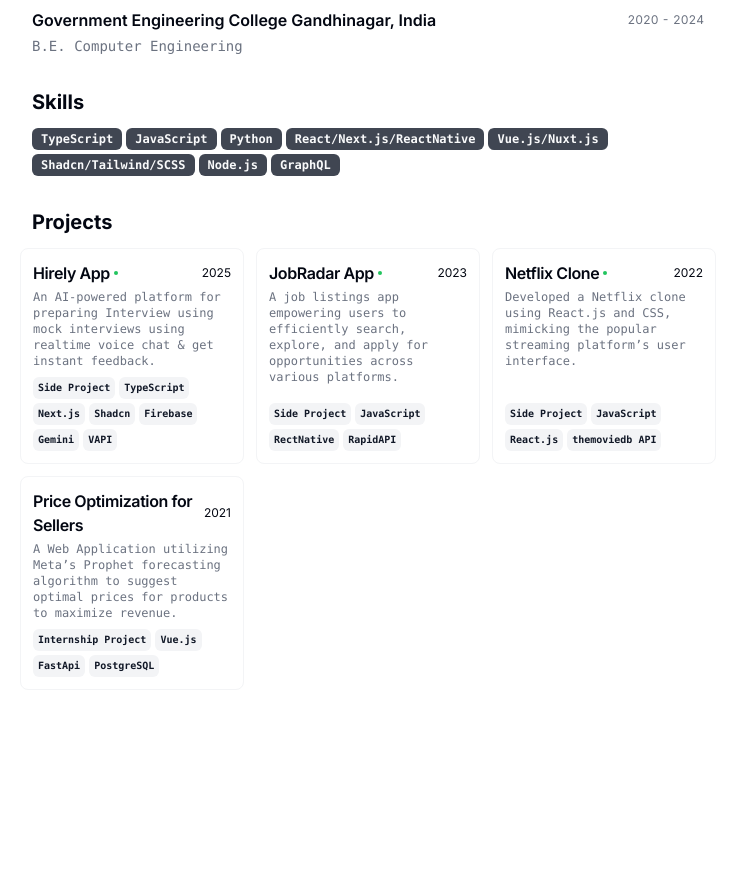
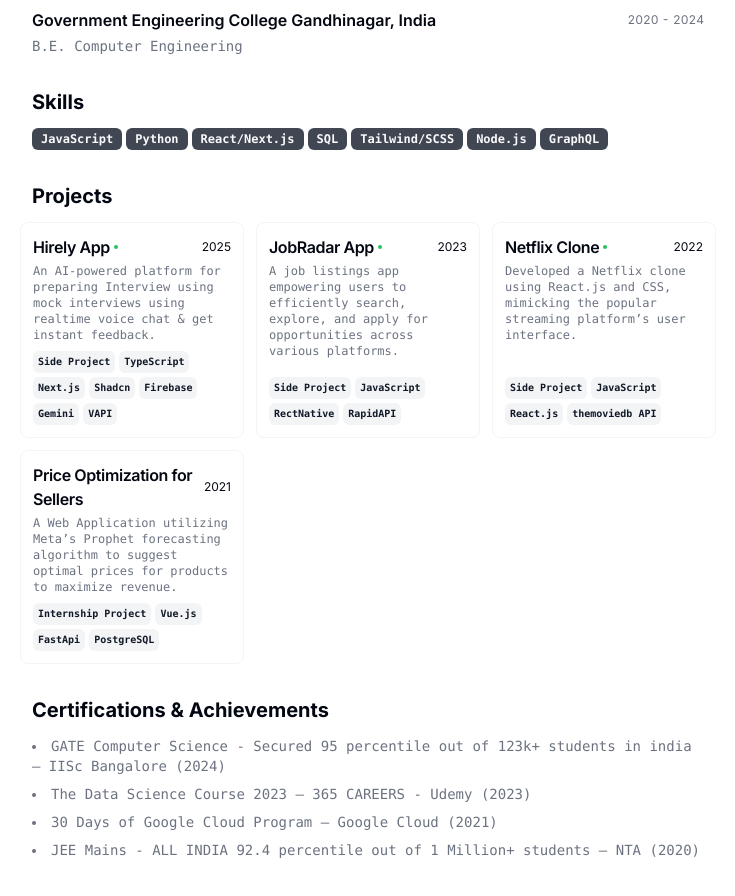
Before and after one commit to ShiroyaJay/Portfolio_website, a Next.js app: page / in a window 1280 px wide. Shown: the part 1140-2036 px from the top of the page, without its empty margins (272-1007 px from the left). Before the commit the page ends 1894 px from the top, so only its background shows below. Built offline with nearby package versions, Linux system fonts and the light colour scheme.

Commit message:
certification section

```diff
--- a/src/app/page.tsx
+++ b/src/app/page.tsx
@@ -184,6 +184,46 @@ export default function Page() {
             })}
           </div>
         </Section>
+
+        <Section className="print-force-new-page scroll-mb-16">
+  <h2 className="text-xl font-bold">Certifications & Achievements</h2>
+  <ul className="list-disc list-inside space-y-2 text-sm text-pretty font-mono text-muted-foreground">
+    {RESUME_DATA.certifications.map(
+      (
+        { title, issuer, date, link }: {
+          title: string;
+          issuer: string;
+          date?: string;
+          link?: string;
+        },
+        idx: number
+      ) => (
+       <li key={idx}>
+  {link ? (
+    <a
+      href={link}
+      target="_blank"
+      rel="noopener noreferrer"
+      className="hover:underline"
+
+    >
+      {title} — {issuer} {date && `(${date})`}
+    </a>
+  ) : (
+    <span className="text-foreground">
+      {title} — {issuer} {date && `(${date})`}
+    </span>
+  )}
+</li>
+
+
+
+
+      )
+    )}
+  </ul>
+</Section>
+
       </section>
 
       <CommandMenu
--- a/src/data/resume-data.tsx
+++ b/src/data/resume-data.tsx
@@ -94,12 +94,12 @@ export const RESUME_DATA = {
     },
   ],
   skills: [
-    "TypeScript",
+
     "JavaScript",
     "Python",
-    "React/Next.js/ReactNative",
-    "Vue.js/Nuxt.js",
-    "Shadcn/Tailwind/SCSS",
+    "React/Next.js",
+    "SQL",
+    "Tailwind/SCSS",
     "Node.js",
     "GraphQL",
   ],
@@ -149,4 +149,33 @@ export const RESUME_DATA = {
       // logo: JarockiMeLogo,
     },
   ],
+  certifications: [
+    {
+    title: "GATE Computer Science - Secured 95 percentile out of 123k+ students in india",
+    issuer: "IISc Bangalore",
+    date: "2024",
+    link: "https://drive.google.com/file/d/10eb8Xg_mxTEttc1wo1HhGAomn5ejpE35/view?usp=drive_link"
+  },
+  {
+    title: "The Data Science Course 2023",
+    issuer: "365 CAREERS - Udemy",
+    date: "2023",
+    link: "http://ude.my/UC-3787be33-9734-4c79-b039-7edb9ffb8e50",
+  },
+  {
+    title: "30 Days of Google Cloud Program",
+    issuer: "Google Cloud",
+    date: "2021",
+    link: "https://drive.google.com/file/d/132oswiREO79n5jTH2JXOY6VQA4yjJVQ0/view?usp=sharing",
+  },
+
+
+  {
+    title: "JEE Mains - ALL INDIA 92.4 percentile out of 1 Million+ students",
+    issuer: "NTA",
+    date: "2020",
+    link: "https://drive.google.com/file/d/12cgOLnCcwhiMulijraNkD_YUgXe4lZMc/view?usp=sharing"
+  }
+],
+
 } as const;
```
